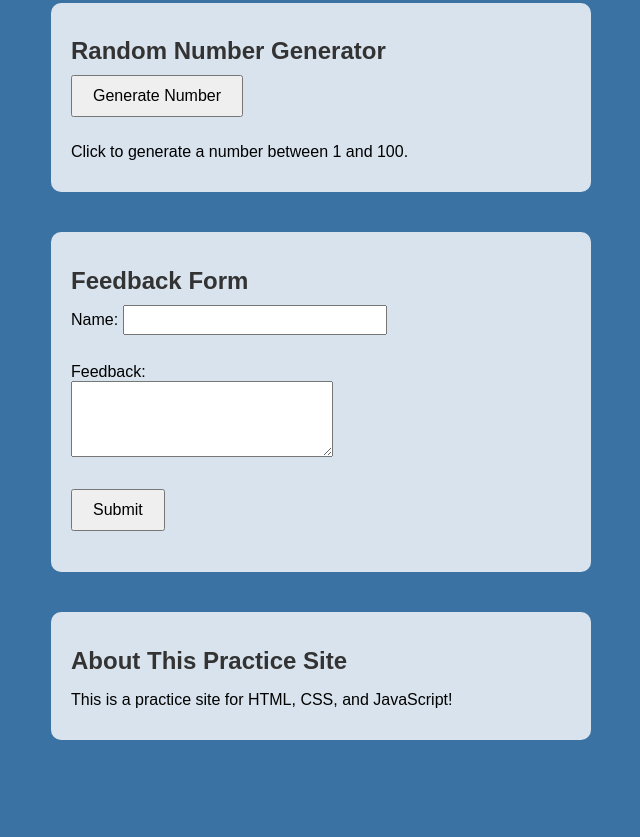
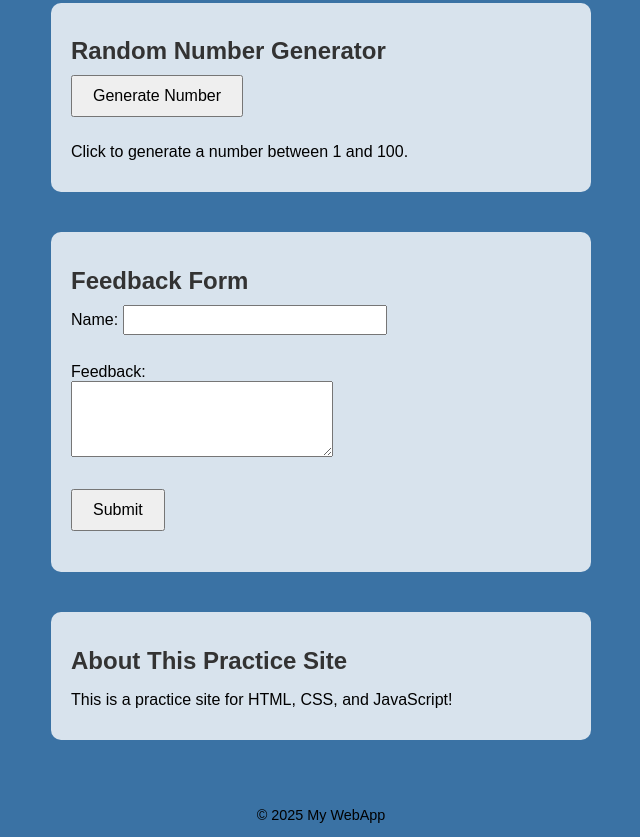
Before and after one commit to SIKO1337/webapp-Janec, a plain HTML site: page index.html in a window 1280 px wide. Shown: the part 383-1220 px from the top of the page, without its empty margins (319-959 px from the left). Before the commit the page ends 1123 px from the top, so only its background shows below. Drawn offline with Linux system fonts and the light colour scheme.

Commit message:
feat: add footer

```diff
--- a/index.html
+++ b/index.html
@@ -42,4 +42,7 @@
 
 <script src="app.js"></script>
 </body>
+<footer>
+    <p> © 2025 My WebApp</p>
+</footer>
 </html>
--- a/style.css
+++ b/style.css
@@ -39,6 +39,10 @@ input, textarea {
     font-size: 14px;
     width: 250px;
 }
+footer{
+    margin-top: 2rem;
+    font-size: 0.9rem;
+}
 
 .section {
     background: rgba(255,255,255,0.8);
```
